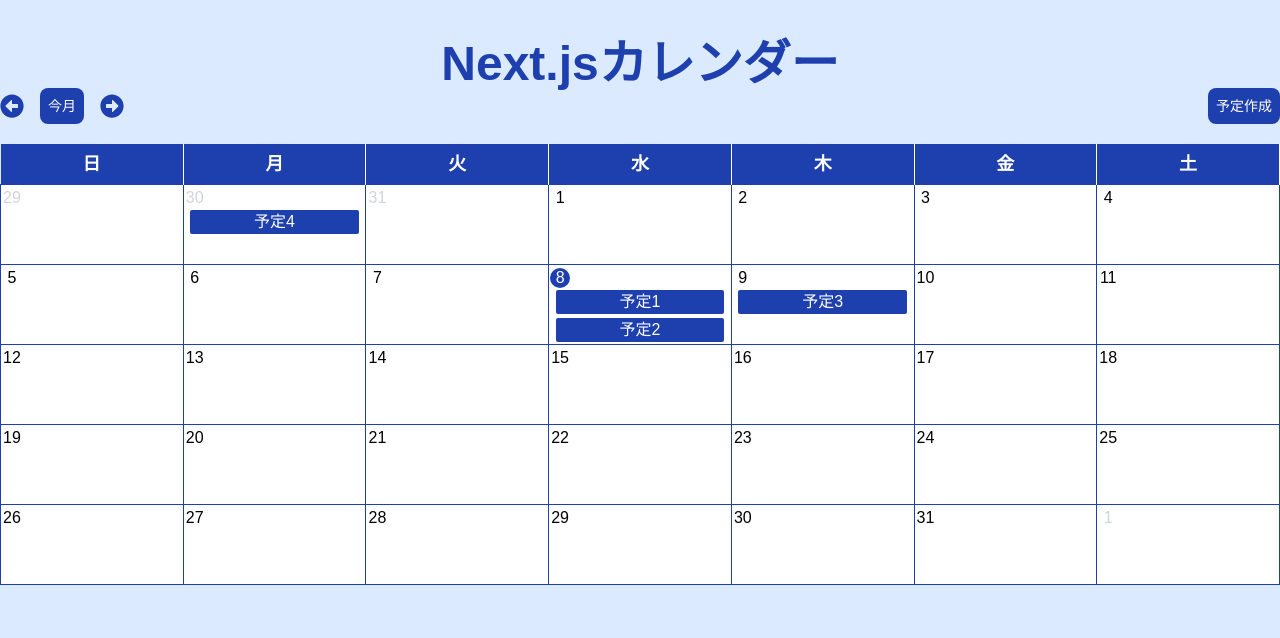
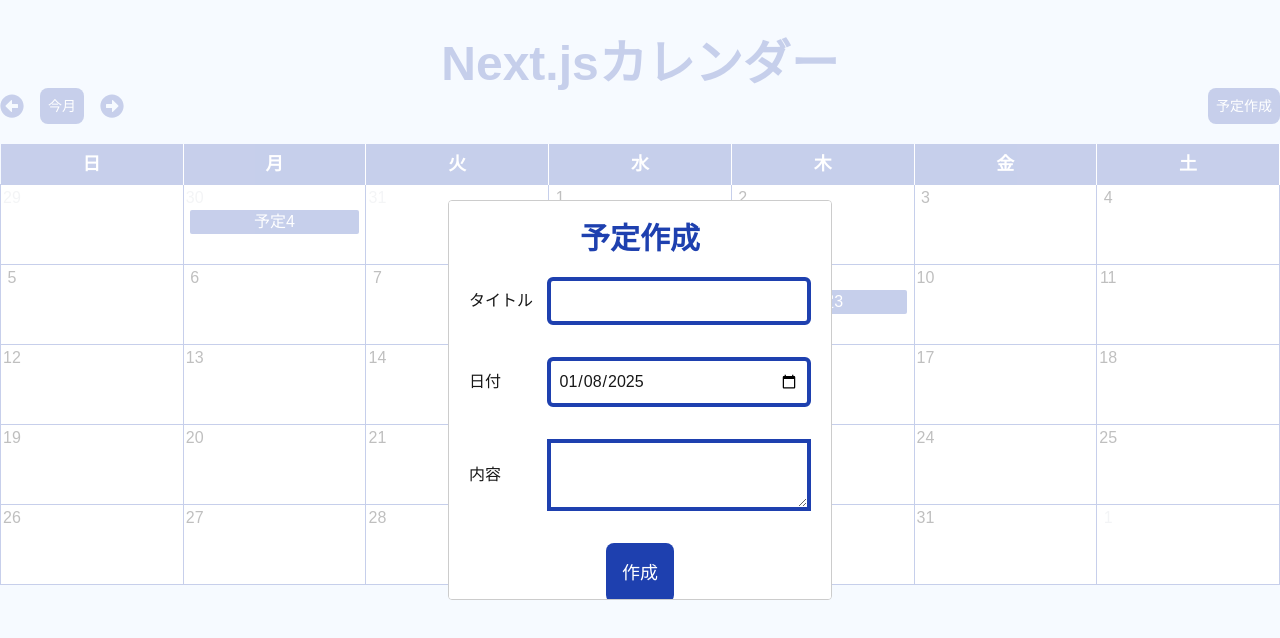
Before and after one commit to shu915/nextjs_ts_calendar, a Next.js app: page / in a window 1280 px wide. Both pictures are taken after a click on the button "予定作成". Shown: the top 638 px of the page. Built offline with nearby package versions, Linux system fonts and the light colour scheme.

Commit message:
RHFとzodで新規スケジュール制作をリファクタリングした

```diff
--- /dev/null
+++ b/src/components/atoms/Input.tsx
@@ -0,0 +1,7 @@
+import { ComponentProps } from "react";
+
+export const Input = (props: ComponentProps<"input">) => {
+  return (
+    <input {...props} className="w-full border-4 border-solid border-blue-800 rounded-md  p-2" />
+  )
+}
--- /dev/null
+++ b/src/components/atoms/TextArea.tsx
@@ -0,0 +1,10 @@
+import { ComponentProps } from "react";
+
+export const TextArea = (props: ComponentProps<"textarea">) => {
+  return (
+    <textarea
+      {...props}
+      className="w-full border-4 border-solid border-blue-800 p-2"
+    />
+  );
+};
--- a/src/components/organisms/CalendarContent.tsx
+++ b/src/components/organisms/CalendarContent.tsx
@@ -4,10 +4,9 @@
 import { CalendarNav } from "./CalendarNav";
 import { CalendarTableBody } from "./CalendarTableBody";
 import { CalendarTableHeader } from "./CalendarTableHeader";
-import { DateList, Schedule } from "@/types/calendar";
-import { getDateWithInitialScheduleList } from "@/utils/getDateWithInitialScheduleList";
-import { getDateWithScheduleList } from "@/utils/getDateWithScheduleList";
-import { getDateList } from "@/utils/getDateList";
+import { DateList, Schedule } from "../../types/calendar";
+import { getDateWithScheduleList } from "../../utils/getDateWithScheduleList";
+import { getDateList } from "../../utils/getDateList";
 
 type Props = {
   initialCurrentDate: Date;
@@ -34,7 +33,7 @@
     setDateList(newDateListWithSchedule);
 
     // eslint-disable-next-line react-hooks/exhaustive-deps
-  }, [initialScheduleList, currentDate]);
+  }, [initialScheduleList, currentDate, scheduleList]);
 
 
   return (
@@ -42,8 +41,10 @@
       <CalendarNav
         currentDate={currentDate}
         dateList={dateList}
+        scheduleList={scheduleList}
         setCurrentDate={setCurrentDate}
         setDateList={setDateList}
+        setScheduleList={setScheduleList}
       />
       <table className="mt-5 w-full border-collapse">
         <CalendarTableHeader />
--- a/src/components/organisms/CalendarNav.tsx
+++ b/src/components/organisms/CalendarNav.tsx
@@ -2,13 +2,10 @@
 
 import { FaArrowAltCircleLeft, FaArrowAltCircleRight } from "react-icons/fa";
 import { PrimaryBtn } from "@/components/atoms/PrimaryBtn";
-import { Dispatch, SetStateAction, useEffect } from "react";
+import { Dispatch, SetStateAction, useState } from "react";
 import { addMonths, subMonths } from "date-fns";
-// import { CreateScheduleModal } from "@/components/organisms/CreateScheduleModal";
+import { CreateScheduleModal } from "@/components/organisms/CreateScheduleModal";
 import { DateList, Schedule } from "@/types/calendar";
-import { getDateListIndex } from "@/utils/getDateListIndex";
-import { getDateList } from "@/utils/getDateList";
-import { getDateWithScheduleList } from "@/utils/getDateWithScheduleList";
 
 type Props = {
   currentDate: Date;
@@ -16,18 +13,18 @@
   scheduleList: Schedule[];
   setCurrentDate: Dispatch<SetStateAction<Date>>;
   setDateList: Dispatch<SetStateAction<DateList>>;
+  setScheduleList: Dispatch<SetStateAction<Schedule[]>>;
 };
 
 export const CalendarNav = ({
-  currentDate,
-  dateList,
+
   scheduleList,
   setCurrentDate,
-  setDateList,
+  setScheduleList,
 }: Props) => {
-  // const [isOpen, setIsOpen] = useState(false);
-  // const openModal = () => setIsOpen(true);
-  // const closeModal = () => setIsOpen(false);
+  const [isOpen, setIsOpen] = useState(false);
+  const openModal = () => setIsOpen(true);
+  const closeModal = () => setIsOpen(false);
 
   const changeToday = () => setCurrentDate(new Date());
   const changePrevMonth = () =>
@@ -35,18 +32,7 @@
   const changeNextMonth = () =>
     setCurrentDate((prevDate) => addMonths(prevDate, 1));
 
-  // const addSchedule = (schedule: Schedule) => {
-  //   const newDateList = [...dateList];
-  //   const [firstIndex, secondIndex] = getDateListIndex(newDateList, schedule);
-  //   if (firstIndex === -1) {
-  //     return;
-  //   }
-  //   newDateList[firstIndex][secondIndex].schedules = [
-  //     ...newDateList[firstIndex][secondIndex].schedules,
-  //     schedule,
-  //   ];
-  //   setDateList(newDateList);
-  // };
+
 
   return (
     <>
@@ -64,10 +50,10 @@
             onClick={changeNextMonth}
           />
         </div>
-        <PrimaryBtn size="sm" onClick={() => null}>
+        <PrimaryBtn size="sm" onClick={openModal}>
           予定作成
         </PrimaryBtn>
-        {/* <CreateScheduleModal isOpen={isOpen} onRequestClose={closeModal} addSchedule={addSchedule} /> */}
+        <CreateScheduleModal isOpen={isOpen} onRequestClose={closeModal} scheduleList={scheduleList} setScheduleList={setScheduleList} />
       </div>
     </>
   );
--- /dev/null
+++ b/src/components/organisms/CreateScheduleModal.tsx
@@ -0,0 +1,102 @@
+import Modal from "react-modal";
+import { Schedule } from "../../types/calendar";
+import { PrimaryBtn } from "../atoms/PrimaryBtn";
+import { Input } from "../atoms/Input";
+import { TextArea } from "../atoms/TextArea";
+import { useForm } from "react-hook-form";
+import { z } from "zod";
+import { zodResolver } from "@hookform/resolvers/zod";
+import { format, parse } from "date-fns";
+import { v4 as uuidv4 } from "uuid";
+
+type Props = {
+  isOpen: boolean;
+  onRequestClose: () => void;
+  scheduleList: Schedule[];
+  setScheduleList: (scheduleList: Schedule[]) => void;
+};
+
+const modalStyle = {
+  content: {
+    top: "50%",
+    left: "50%",
+    transform: "translate(-50%, -50%)",
+    width: "30%",
+    height: "50vh",
+  },
+};
+
+const app = document.createElement("div");
+app.id = "root";
+document.body.appendChild(app);
+Modal.setAppElement("#root");
+
+export const CreateScheduleModal = ({ isOpen, onRequestClose, scheduleList, setScheduleList }: Props) => {
+  const scheduleSchema = z.object({
+    title: z.string().min(1, { message: "タイトルは必須です" }),
+    date: z.string().min(1, { message: "日付は必須です" }),
+    description: z.string().optional(),
+  });
+
+  const { register, handleSubmit, reset } = useForm<z.infer<typeof scheduleSchema>>({
+    resolver: zodResolver(scheduleSchema),
+    defaultValues: {
+      date: format(new Date(), "yyyy-MM-dd"),
+    }
+  });
+
+  const addSchedule = (schedule: Schedule) => {
+    const newScheduleList = [...scheduleList, schedule];
+    setScheduleList(newScheduleList);
+    onRequestClose();
+  };
+
+
+  const onSubmit = (data: z.infer<typeof scheduleSchema>) => {
+    const schedule: Schedule = {
+      id: uuidv4(),
+      title: data.title,
+      date: parse(data.date, "yyyy-MM-dd", new Date()),
+      description: data.description ?? "",
+    }
+    addSchedule(schedule);
+    reset();
+  };
+
+  return (
+    <Modal style={modalStyle} isOpen={isOpen} onRequestClose={onRequestClose}>
+      <h3 className="text-center text-3xl text-blue-800 font-bold pb-5">
+        予定作成
+      </h3>
+      <form className="flex flex-col gap-8" onSubmit={handleSubmit(onSubmit)}>
+        <div className="w-full flex items-center">
+          <label htmlFor="title-form" className="w-[30%] text-line-800">
+            タイトル
+          </label>
+          <Input
+            id="title-form"
+            type="text"
+            {...register("title")}
+          />
+        </div>
+        <div className="w-full flex items-center">
+          <label htmlFor="date-form" className="w-[30%] text-line-800">
+            日付
+          </label>
+          <Input id="date-form" type="date" {...register("date")} />
+        </div>
+        <div className="w-full flex items-center">
+          <label htmlFor="description-form" className="w-[30%] text-line-800">
+            内容
+          </label>
+          <TextArea id="description-form" {...register("description")} />
+        </div>
+        <div className="flex justify-center">
+          <PrimaryBtn size="lg" onClick={() => null}>
+            作成
+          </PrimaryBtn>
+        </div>
+      </form>
+    </Modal>
+  );
+};
```
Also changed, not shown: package.json (+7 -1 lines), src/types/calendar.ts (+1 -7 lines), 1 other file (tests, documents, lock files or other folders).
